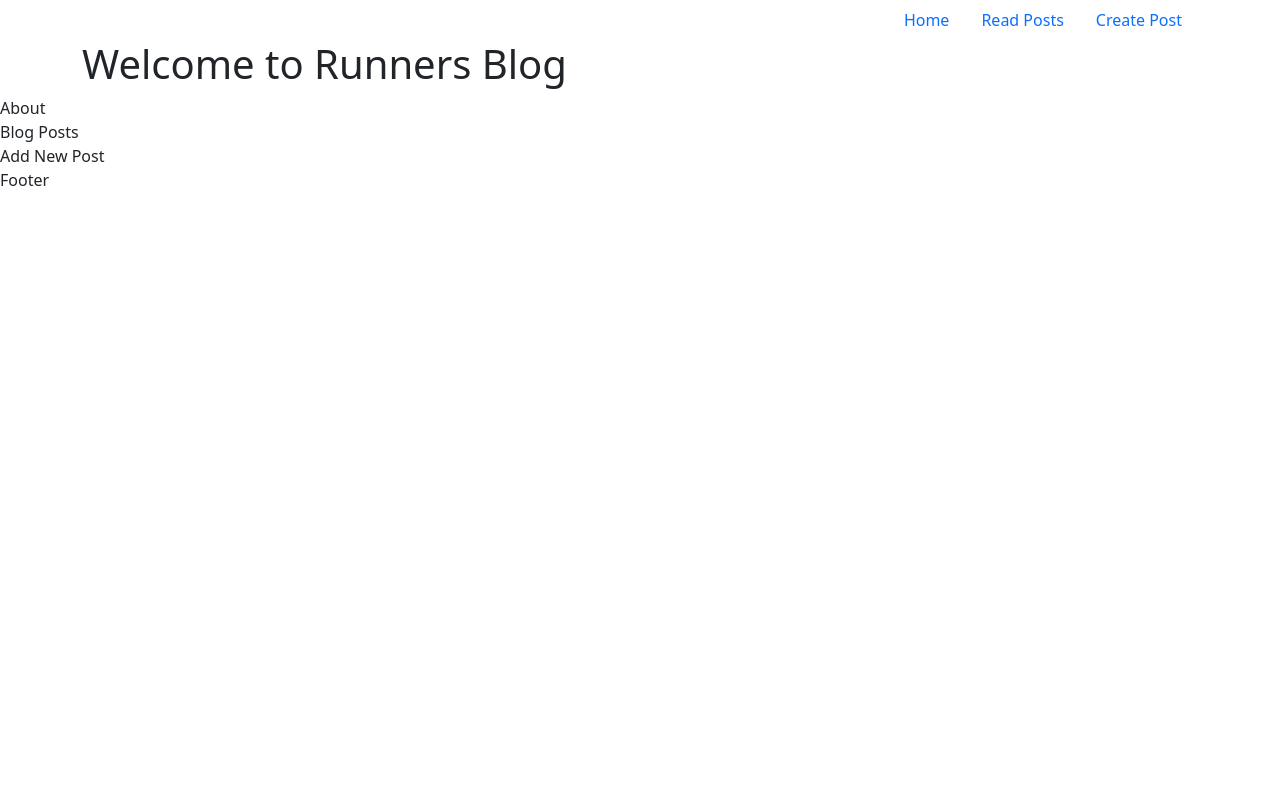
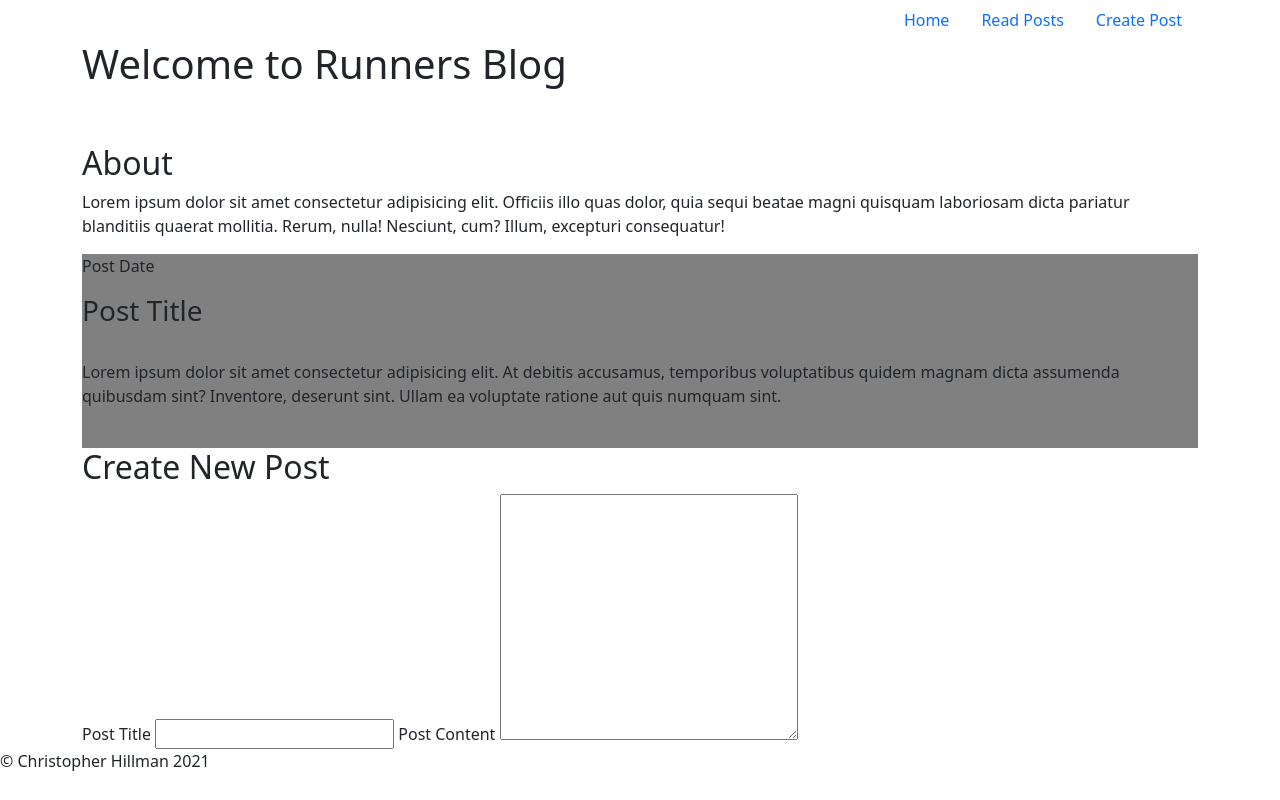
Before and after one commit to kt-fi/simply-blogging-mean-may-2021, a plain HTML site: page index.html in a window 1280 px wide. Drawn offline with nearby package versions, Linux system fonts and the light colour scheme.

Commit message:
HTML template elements for Sections with placeholder content

```diff
--- a/index.html
+++ b/index.html
@@ -44,11 +44,36 @@
     </header>
 
     <main>
-        <section>About</section>
-        <section>Blog Posts</section>
-        <section>Add New Post</section>
+        <div class="container">
+            <div class="row">
+               <section class="mt-5">
+        <!-- ABOUT SECTION -->
+                   <h2>About</h2>
+                   <p class="col-md-12">
+                       Lorem ipsum dolor sit amet consectetur adipisicing elit. Officiis illo quas dolor, quia sequi beatae magni quisquam laboriosam dicta pariatur blanditiis quaerat mollitia. Rerum, nulla! Nesciunt, cum? Illum, excepturi consequatur!
+                    </p>
+                </section>
+        <!-- BLOG POSTS SECTION -->
+                <section>
+                    <div style="background-color: gray">
+                        <p>Post Date</p>
+                        <h3>Post Title</h3>
+                        <br/>
+                        <p>Lorem ipsum dolor sit amet consectetur adipisicing elit. At debitis accusamus, temporibus voluptatibus quidem magnam dicta assumenda quibusdam sint? Inventore, deserunt sint. Ullam ea voluptate ratione aut quis numquam sint.</p>
+                        <br/>
+                    </div>
+                </section>
+                <section>
+                    <h2>Create New Post</h2>
+                    <label for="title">Post Title</label>
+                    <input type="text" name="title" id="title">
+                    <label for="mainContent">Post Content</label>
+                    <textarea name="" id="" cols="30" rows="10"></textarea>
+                </section>
+            </div>
+        </div>
     </main>
 
-    <footer>Footer</footer>
+    <footer>&copy; Christopher Hillman 2021</footer>
 </body>
 </html>
```
